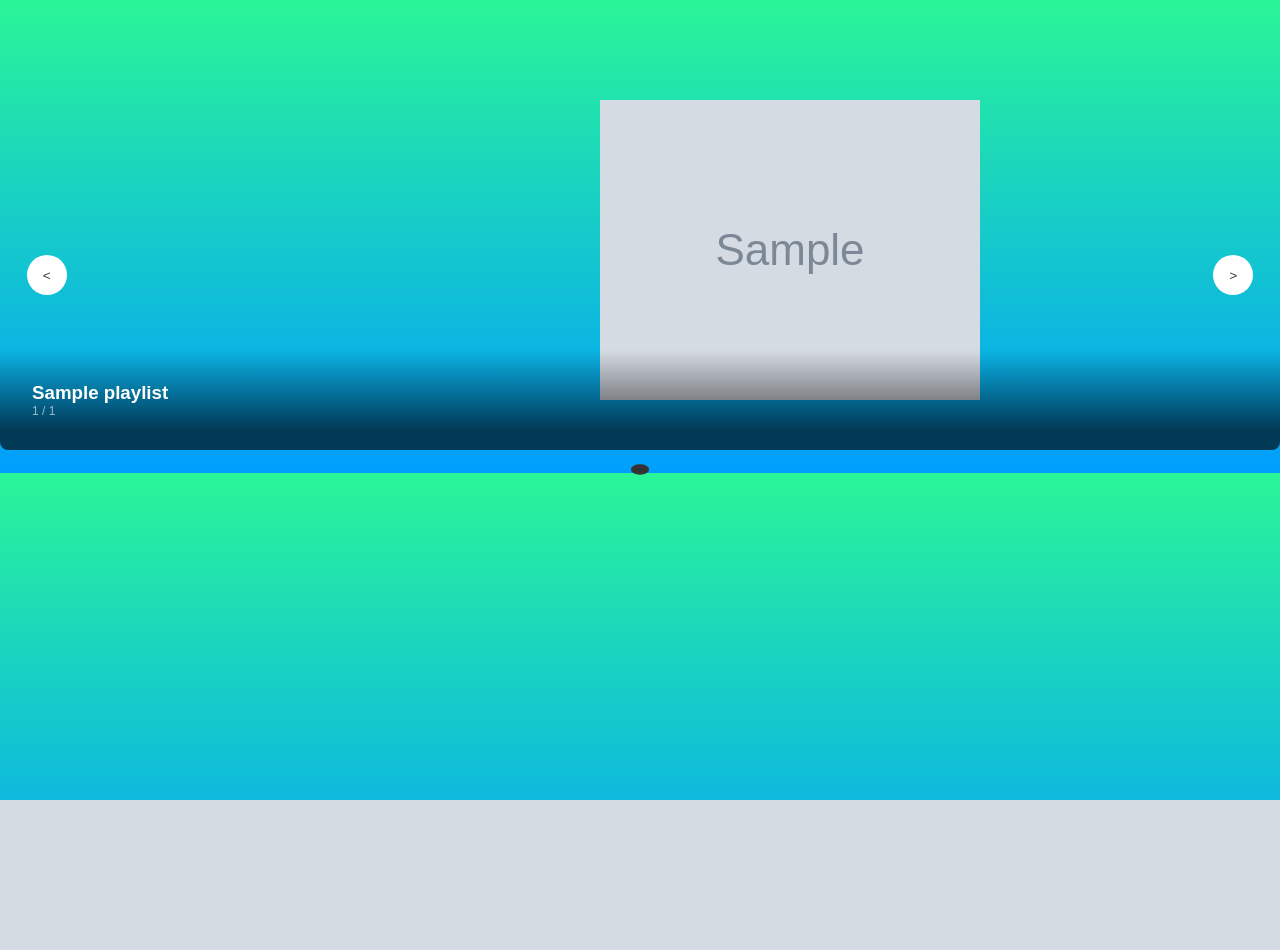
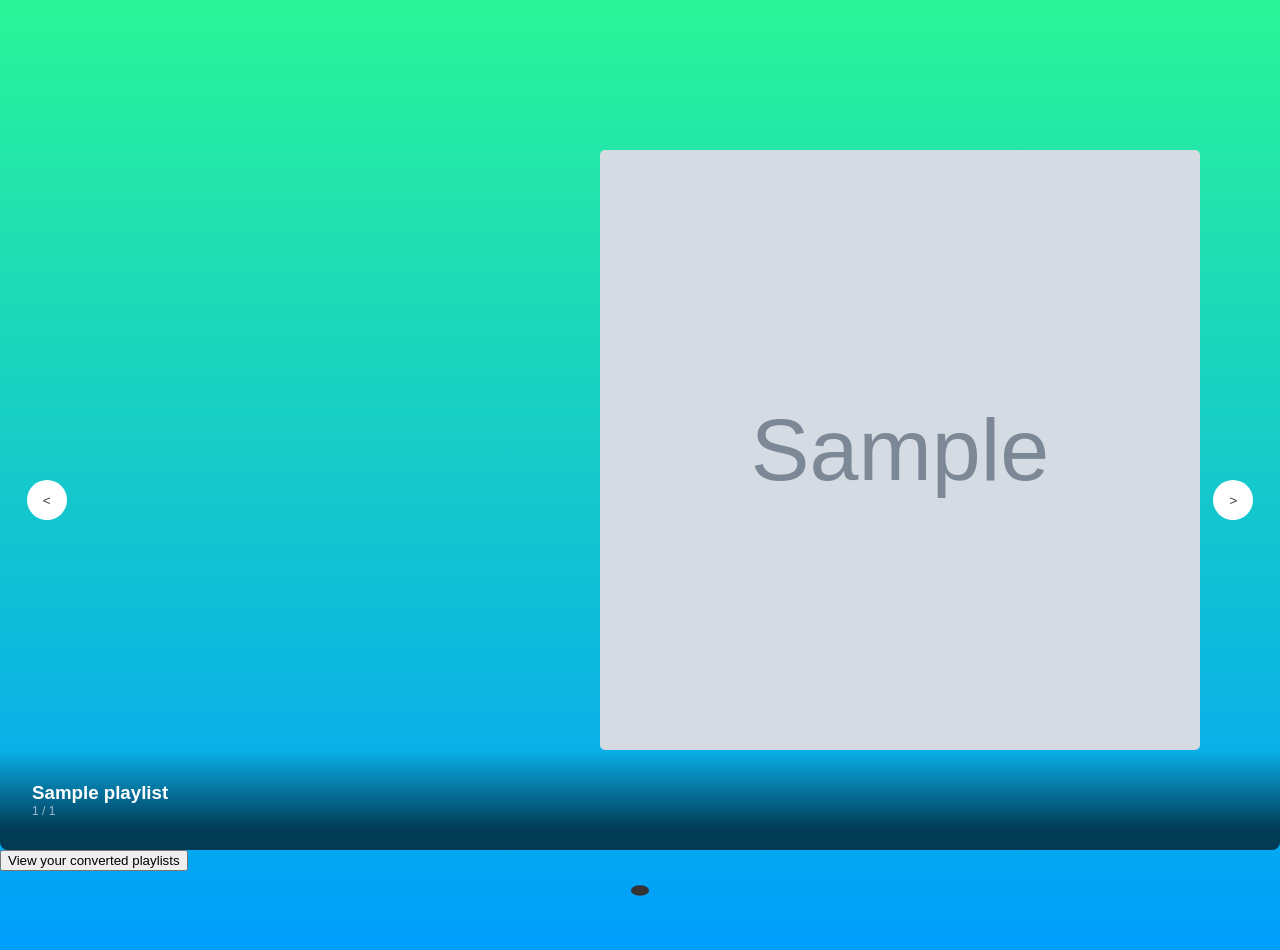
Before and after one commit to Omwamii/Spotify_to_Youtube_playlists, a Flask app: template templates/index.html in a window 1280 px wide. Before the commit the page ends 800 px from the top, so only its background shows below. Run offline with Flask 3, Linux system fonts and the light colour scheme; the template is opened without the code that fills it: most values are stand-ins (such as "Sample title", 1, 10 or a date in 2020); grey boxes marked "Sample" are stand-in pictures; parts of the project's set-up code (start-up, migrations or seed data) failed here and were passed over; some web fonts are replaced.

Commit message:
working on  playlist conversion

```diff
--- a/base.py
+++ b/base.py
@@ -9,6 +9,7 @@ from googleapiclient.errors import HttpError
 import spotipy
 from spotipy.oauth2 import SpotifyOAuth
 
+"""
 f_cl_id = open("sp_client_id", "r")
 cl_id = f_cl_id.read()
 f_cl_id.close()
@@ -20,8 +21,10 @@ f_cl_secret.close()
 
 os.environ['SPOTIPY_CLIENT_ID'] = cl_id
 os.environ['SPOTIPY_CLIENT_SECRET'] = cl_secret
+"""
 os.environ['SPOTIPY_REDIRECT_URI'] = "http://127.0.0.1:5000"
-
+os.environ['SPOTIPY_CLIENT_ID'] = '395b4027785749e8be658134aa307d07'
+os.environ['SPOTIPY_CLIENT_SECRET'] = 'b11e8fc5ea1146098df771eef2613c96'
 
 class Base():
     """ Base class with youtube's google auth & spotify auth"""
--- a/static/styles.css
+++ b/static/styles.css
@@ -1,5 +1,5 @@
 :root {
-  --carousel-height: 350px;
+  --carousel-height: 700px;
   --carousel-radius: 0.5em;
   --carousel-nav-btn-dim: 3em;
   --carousel-page-nav-btn-dim: 0.5em;
@@ -30,12 +30,9 @@
 
 body {
   margin: 0;
-  /* font: 1em/160% sans-serif; */
   font-family: "Montserrat", sans-serif;
-  /* background-image: linear-gradient(to top, #30cfd0 0%, #330867 100%); */
-  /* background-image: linear-gradient(to top, #30cfd0 0%, #330867 100%); */
-  /* background-image: linear-gradient(to top, #d299c2 0%, #fef9d7 100%); */
   background-image: linear-gradient(180deg, #2af598 0%, #009efd 100%);
+  height: 100vh;
 }
 /*
 img,
@@ -44,8 +41,14 @@ iframe {
   max-width: 100%;
 } */
 
+
 img {
+  max-width: 100%;
+  min-width: 600px;
+  min-height: 600px;
   object-fit: cover;
+  border-radius: 5px;
+  border: none;
 }
 
 .carousel-inner {
@@ -169,5 +172,5 @@ img {
 } */
 
 .carousel {
-  margin-top: 100px;
+  margin-top: 150px;
 }
--- a/templates/index.html
+++ b/templates/index.html
@@ -28,6 +28,7 @@
       </div>
     </div>
   {% endfor %}
+  <button>View your converted playlists</button>
 </div>
 </body>
 
```
